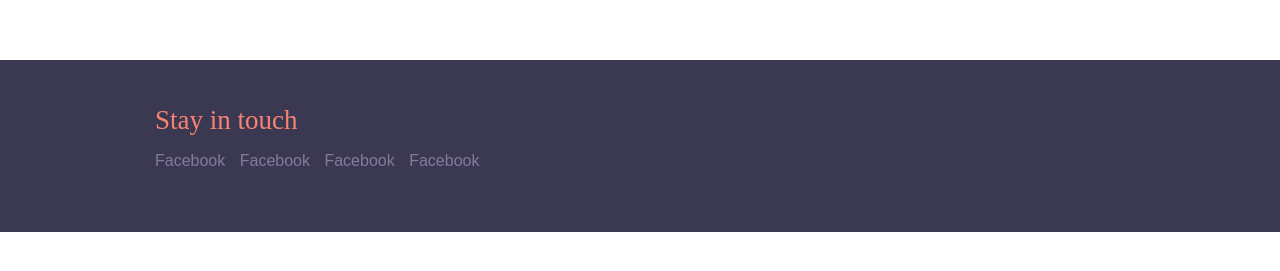
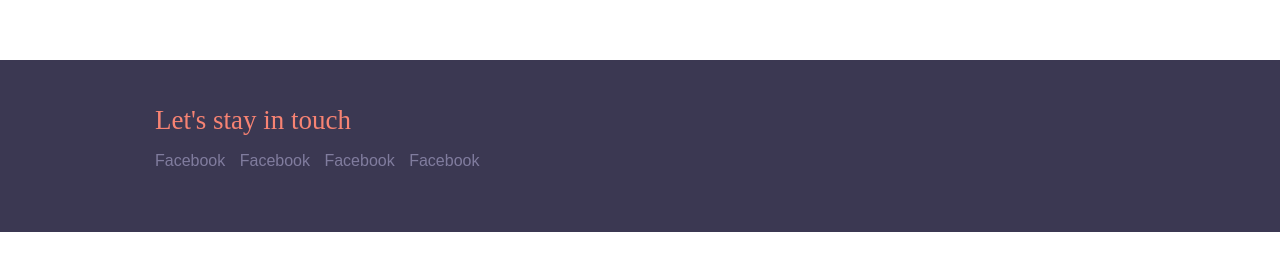
Before and after one commit to ChristinaDay/old-portfolio, a Jekyll site: the page built from index.html, in a window 1280 px wide and 900 px high, scrolled down 500 px. Shown: the part 609-880 px from the top of the window. Built offline with Jekyll 4.4.1, drawn with Linux system fonts in a browser that asks for light colours; Markdown is read by kramdown in place of the engine named in the settings; a script that is not in the unit is left out.

Commit message:
more copy edits

```diff
--- a/_layouts/portfolio.html
+++ b/_layouts/portfolio.html
@@ -177,7 +177,7 @@
       <div class="row">
 
           <div class="large-10 columns social">
-            <h3>Stay in touch</h3>
+            <h3>Let's stay in touch</h3>
             <ul>
               <li>Facebook</li>
               <li>Facebook</li>
```
